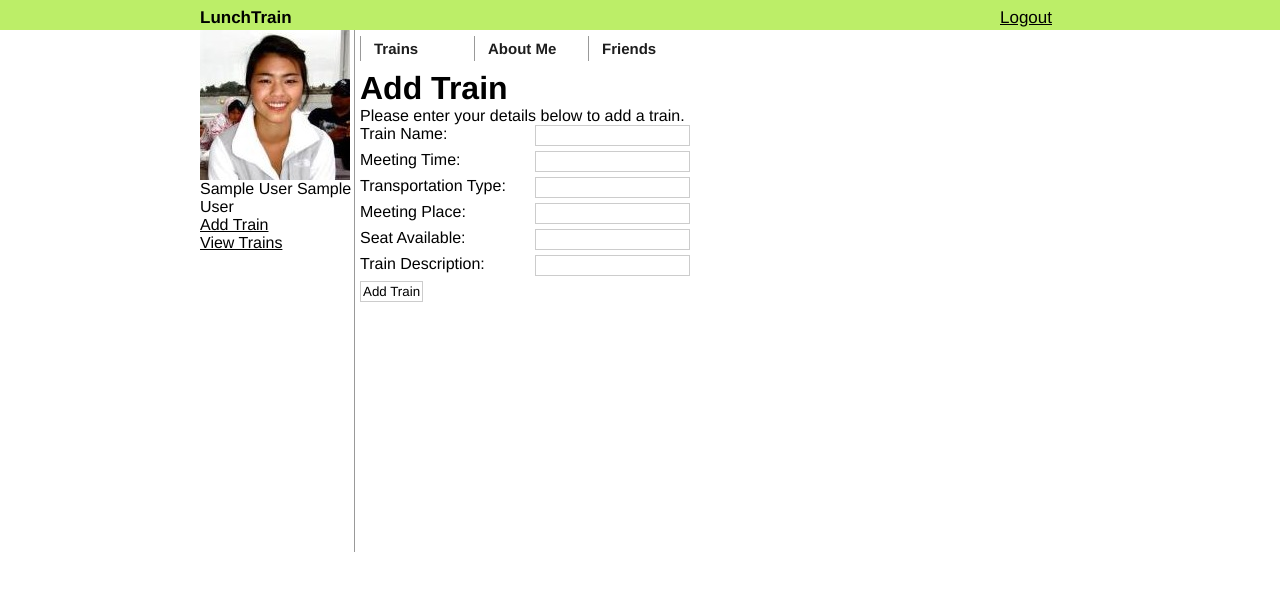
After one commit to arthurhuang/LunchTrain, a PHP site: page /addtrain.php in a window 1280 px wide. The commit adds this page. Shown: the top 591 px of the page. Run offline with PHP 8.4, Linux system fonts and the light colour scheme; the visitor is signed in with stand-in values (Sample User, id 1).

Commit message:
View trains, create trains done. Accounts done. Todo: CSS for register, addtrain, view trains. Figure out how to only change "frames" within php without having to reload whole page.

```diff
--- /dev/null
+++ b/addtrain.php
@@ -0,0 +1,92 @@
+<?php include "base.php" ?>
+<!DOCTYPE html PUBLIC "-//W3C//DTD XHTML 1.0 Strict//EN" "http://www.w3.org/TR/xhtml1/DTD/xhtml1-strict.dtd">
+<html xmlns="http://www.w3.org/1999/xhtml">
+<head>
+<meta http-equiv="Content-Type" content="text/html; charset=utf-8" />
+<title>LunchTrain</title>
+<link rel="stylesheet" href="style.css" type="text/css" />
+</head>
+<?php
+if(!empty($_POST['train_name']))
+{
+	$trainName = mysql_real_escape_string($_POST['train_name']);
+	$meetingTime = mysql_real_escape_string($_POST['meeting_time']);
+	$meetingPlace = mysql_real_escape_string($_POST['meeting_place']);
+	$seatAvailable = intval(mysql_real_escape_string($_POST['seat_available']));
+	$transportationType = mysql_real_escape_string($_POST['transportation_type']);
+	$trainDescription = mysql_real_escape_string($_POST['train_description']);
+
+	$trainquery = mysql_query("INSERT INTO Trains (spaceAvailable, transportType, trainDescription,
+							  meetingPlace, departureTime, trainName)
+							  VALUES('".$seatAvailable."', '".$transportationType."', '".$trainDescription."', '".$meetingPlace."', '".$meetingTime."', '".$trainName."')");
+
+
+	if($trainquery)
+	{
+		echo "<h1>Train created</h1>";
+		echo "<p>We are now redirecting you to your profile page.</p>";
+       	echo "<meta http-equiv='refresh' content='1.5;profile.php' />";
+	}
+}
+elseif(!empty($_SESSION['LoggedIn']) && !empty($_SESSION['Email']))
+{
+	 ?>
+	 <div id="body">
+	 	<div id="topbar">
+	 		<div id="topbartitle">LunchTrain
+	 		</div>
+	 		<div id="topbarlogout">
+	 			<a href="logout.php">Logout</a>
+	 		</div>
+	 	</div>
+	 	<div id="leftsidebar">
+			 <div id="leftsidebarpic">
+	 		</div>
+	 		<div id="name">
+	 			<p><?=$_SESSION['firstName']?> <?=$_SESSION['lastName']?></p>
+	 			<p> <a href="addtrain.php">Add Train</a></p>
+	 			<p> <a href="viewtrains.php">View Trains</a></p>
+	 		</div>
+			 <div id="leftsidebarinfo">
+	 		</div>
+	 	</div>
+	 	<div id="right">
+	 		<div id="rightbody">
+	 			<div id="righttitle">
+	 			<header id="header">
+	 				<li><a href="#">Trains</a></li>
+	 				<li><a href="#">About Me</a></li>
+			 		<li><a href="#">Friends</a></li>
+	 			</header>
+	 			</div>
+	 		<div id="rightbottom">
+	 		<h1>Add Train</h1>
+
+			<p>Please enter your details below to add a train.</p>
+
+			<form method="post" action="addtrain.php" name="registerform"
+				id="registerform">
+				<fieldset>
+					<label for="train_name">Train Name:</label>
+					<input type="text" name="train_name" id="train_name" /><br />
+					<label for="meeting_time">Meeting Time:</label>
+					<input type="text" name="meeting_time" id="meeting_time" /><br />
+					<label for="transportation_type">Transportation Type:</label>
+					<input type="text" name="transportation_type" id="transportation_type" /><br />
+					<label for="meeting_place">Meeting Place:</label>
+					<input type="text" name="meeting_place" id="meeting_place" /><br />
+					<label for="seat_available">Seat Available:</label>
+					<input type="text" name="seat_available" id="seat_available" /><br />
+					<label for="train_description">Train Description:</label>
+					<input type="text" name="train_description" id="train_description" /><br />
+					<input type="submit" name="add" id="add" value="Add Train" />
+				</fieldset>
+			</form>
+			</div>
+
+			</div>
+	 	</div>
+	 </div>
+
+    <?php
+}
--- a/base.php
+++ b/base.php
@@ -1,11 +1,9 @@
 <?php
 session_start();
-
 $dbhost = '127.0.0.1'; // this will ususally be 'localhost', but can sometimes differ
 $dbname = 'lunchtrain'; // the name of the database that you are going to use for this project
 $dbuser = 'root'; // the username that you created, or were given, to access your database
 $dbpass = ''; // the password that you created, or were given, to access your database
-
 mysql_connect($dbhost, $dbuser, $dbpass) or die("MySQL Connection Error: " . mysql_error());
 mysql_select_db($dbname) or die("MySQL Database Error: " . mysql_error());
 ?>
--- a/register.php
+++ b/register.php
@@ -1,8 +1,9 @@
 <?php include "base.php"; ?>
 <!DOCTYPE html PUBLIC "-//W3C//DTD XHTML 1.0 Strict//EN" "http://www.w3.org/TR/xhtml1/DTD/xhtml1-strict.dtd">
 <html xmlns="http://www.w3.org/1999/xhtml">
+<head>
 <meta http-equiv="Content-Type" content="text/html; charset=utf-8" />
-<title>User Management System (Tom Cameron for NetTuts)</title>
+<title>LunchTrain</title>
 <link rel="stylesheet" href="style.css" type="text/css" />
 </head>
 <body>
--- a/style.css
+++ b/style.css
@@ -40,6 +40,7 @@ width:154px;
 height:100%;
 float:left;
 margin-left:200px;
+border-right: 1px solid #999;
 }
 #name {
 height:100%;
@@ -58,6 +59,7 @@ height:300px;
 width:600px;
 height:100%;
 float:left;
+margin-left:5px;
 
 }
 
@@ -72,12 +74,16 @@ left: 0;
 
 }
 #righttitle{
-height:30px;
+height:40px;
 }
 
 #rightbody{
 height:300px;
 }
+#rightbottom{
+
+}
+
 
 
 #container {
@@ -120,7 +126,7 @@ height:300px;
 #header li.active a, #header li a:hover {
   background: #ff5b01;
   border-left: 1px solid #ff5b01;
-  background-color: #999999;
+  background-color: #EEEEEE;
 }
 #header li.active a, #header li a:hover strong {
   color: #1d1d1d;
@@ -179,7 +185,7 @@ form fieldset {	border: 0; }
 form fieldset p br { clear: left; }
 label {
     display: block;
-    width: 100px;
+    width: 175px;
     padding: 0;
     float: left;
 }
```
Also changed, not shown: index.php (+9 -45 lines), profile.php (added, +43 -0 lines), viewtrains.php (added, +66 -0 lines).
